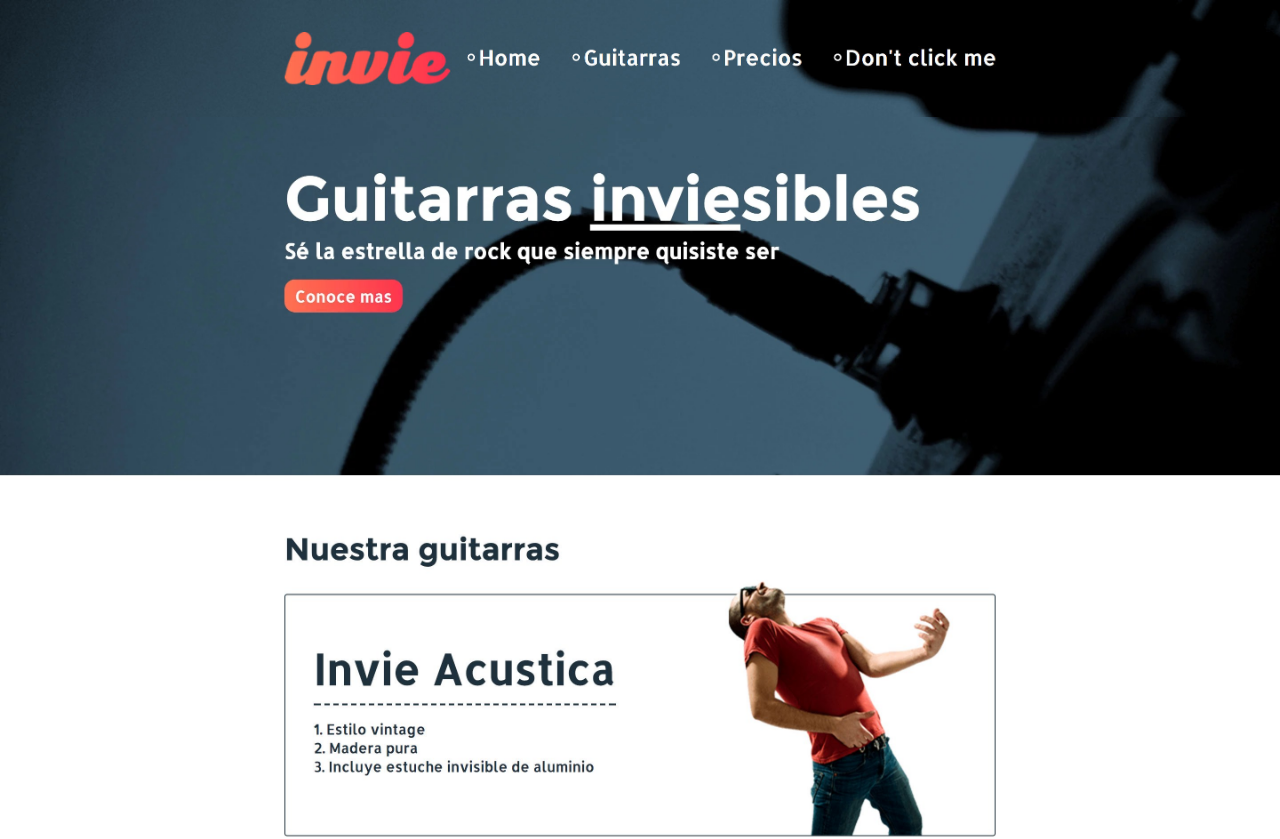
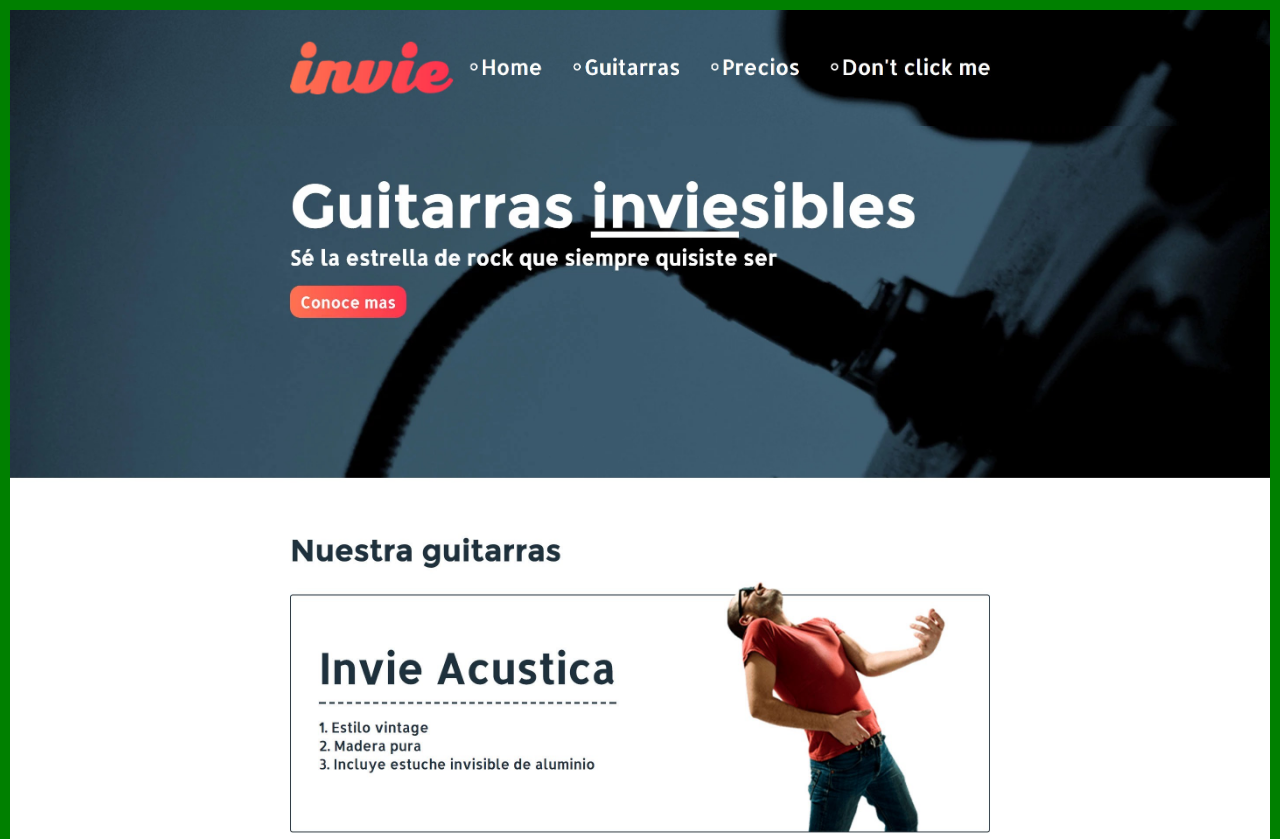
Before and after one commit to afperdomo2/invie-github, a plain HTML site: page index.html in a window 1280 px wide. Shown: the top 839 px of the page. Drawn offline with Linux system fonts and the light colour scheme.

Commit message:
solucion del hotfix 1

```diff
--- a/index.html
+++ b/index.html
@@ -6,6 +6,7 @@
     <style media="screen">
       body{
         margin:0px;
+        border: 10px solid green;
       }
       img{
         max-width:100%;
```
